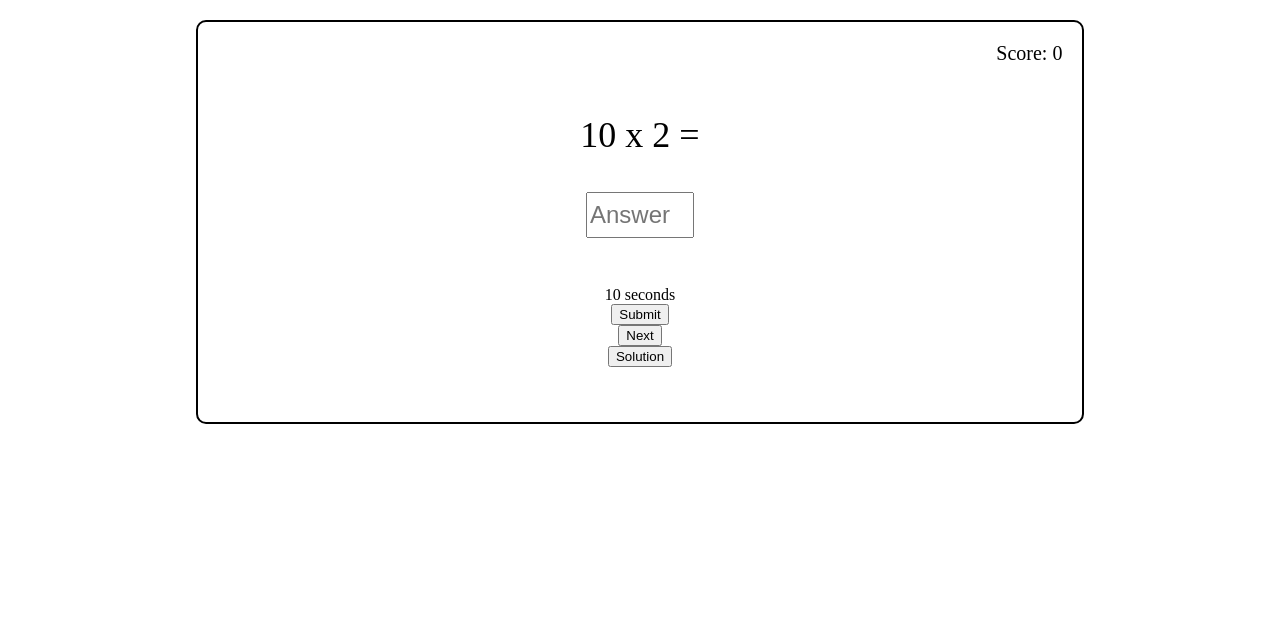
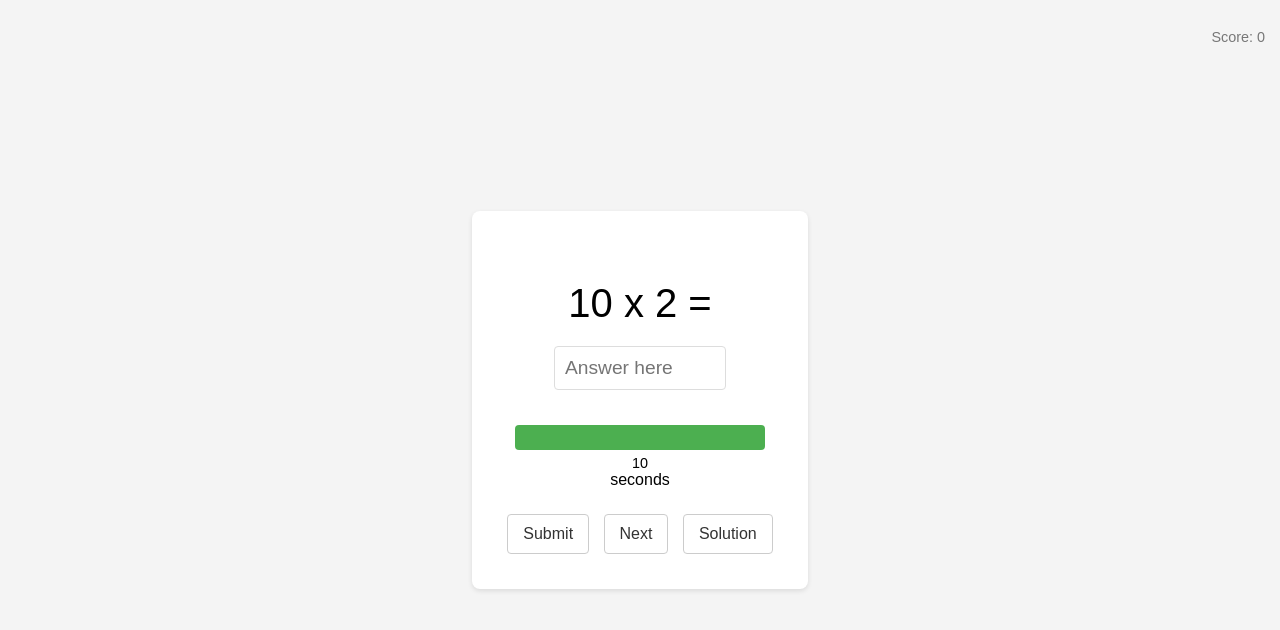
Before and after one commit to JohanDC-1999/js-math-game, a plain HTML site: page index.html in a window 1280 px wide. Drawn offline with Linux system fonts and the light colour scheme.

Commit message:
Added styling to make layout more clean

```diff
--- a/assets/css/style.css
+++ b/assets/css/style.css
@@ -1,36 +1,81 @@
-.card {
-    width: 70%;
-    height: 50vh;
-    border: 2px solid black;
-    border-radius: 10px;
-    margin: 20px auto;
-    display: flex;
-    flex-direction: column;
-    align-items: center;
-    justify-content: center;
-    position: relative;
-  }
-
-.equation {
-  font-size: 36px;
+/* General Styling */
+body {
+  font-family: 'Arial', sans-serif; /* Choose a clean font */
+  background-color: #f4f4f4; /* Soft background color */
+  margin: 0;
+  display: flex;
+  align-items: center;
+  justify-content: center;
+  min-height: 100vh;
 }
 
-.input {
-  width: 100px;
-  height: 40px;
-  font-size: 24px;
+/* Button Styling */
+.button {
+  background-color: transparent; /* No background color */
+  color: #333; /* Dark gray text */
+  border: 1px solid #ccc; /* Light gray border */
+  padding: 10px 15px;
+  border-radius: 4px;
+  font-size: 1em;
+  cursor: pointer;
+  margin: 5px; /* Space between buttons */
+  transition: border-color 0.3s ease; /* Smooth transition on hover */
+}
+
+.button:hover {
+  border-color: #666; /* Darker gray border on hover */
+}
+
+.card {
+  background-color: #fff;
+  box-shadow: 0 2px 5px rgba(0, 0, 0, 0.1); /* Subtle shadow */
+  padding: 30px;
+  border-radius: 8px;
   text-align: center;
 }
-
+/* Equation */
+.equation {
+  font-size: 2.5em;
+  margin-bottom: 20px;
+}
+/* Input */
+.input {
+  width: 150px;
+  padding: 10px;
+  font-size: 1.2em;
+  border: 1px solid #ddd;
+  border-radius: 4px;
+  margin-bottom: 15px;
+}
+/* Feedback */
 .feedback {
-  font-size: 24px;
-  color: green;
+  font-size: 1.1em;
+  margin-bottom: 20px;
 }
-
-#score_text{
-  font-size: 20px;
+/* Score */
+#score_text {
   position: absolute;
-  top: 10px;
-  right:10px;
-  transform: translate(-10px, -10px); /* This moves the element 10px left and 10px up */
+  top: 15px;
+  right: 15px;
+  font-size: 0.9em;
+  color: #777;
 }
+/* Timer */
+#timer {
+  width: 250px;
+  margin: 0 auto 20px auto; /* Center the timer */
+  border: none; /* Remove border */
+}
+#time-left-bar {
+  height: 25px;
+  background-color: #4CAF50;
+  border-radius: 4px; /* Rounded corners for the bar */
+  overflow: hidden; /* Hide excess of the bar when shrinking */
+}
+#time-left-text {
+  display: block; /* Occupy full width for better positioning */
+  text-align: center;
+  padding-top:  5px;
+  font-size: 0.9em;
+  color: black;
+}
```
